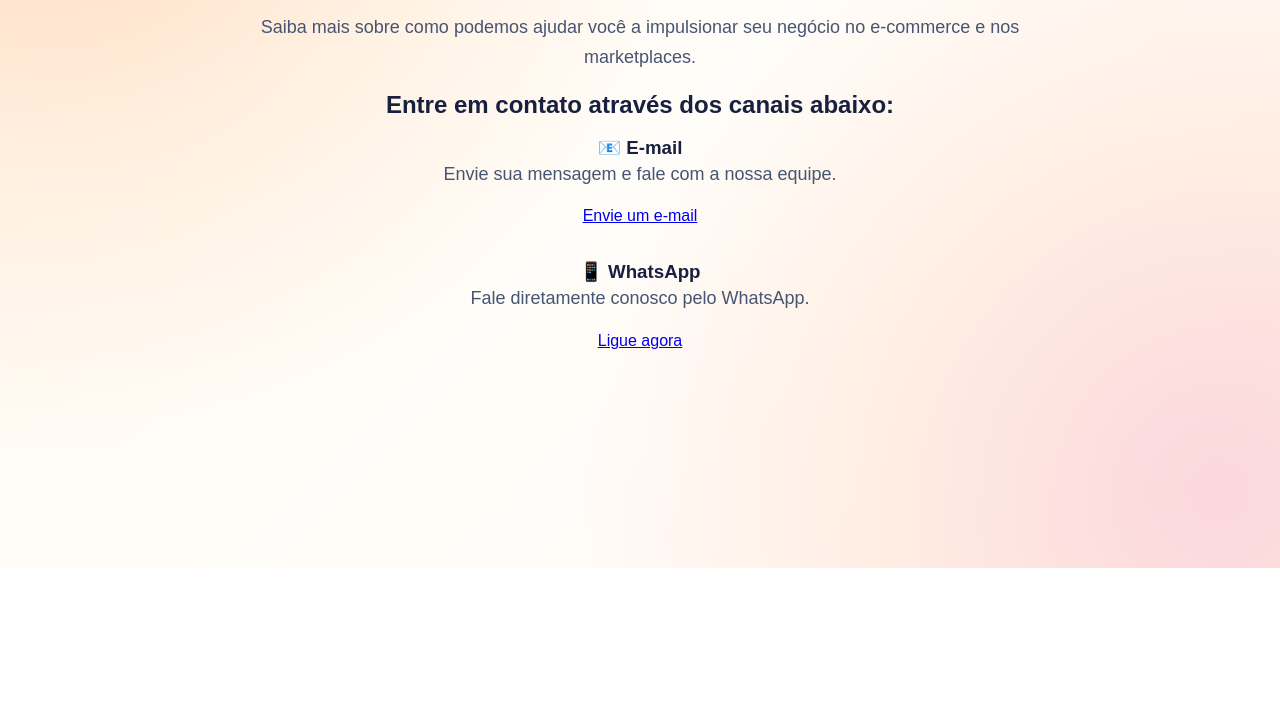
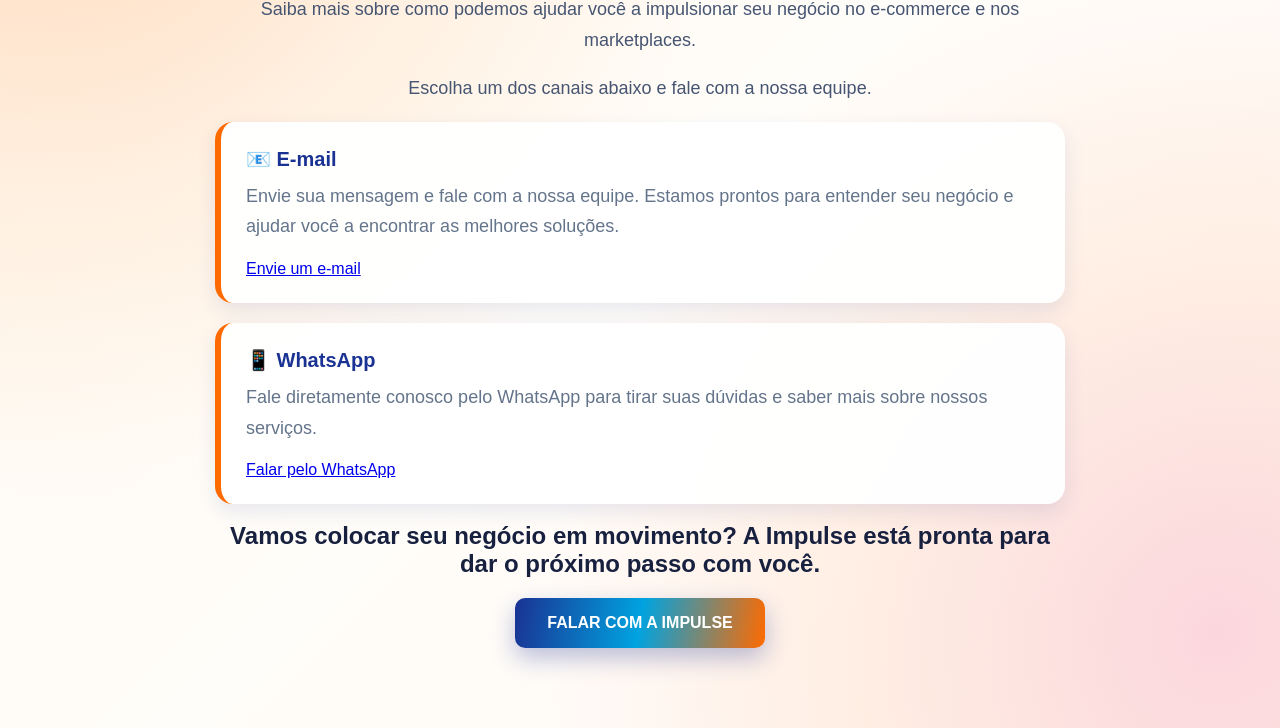
Before and after one commit to juliahungriaa-max/site-impulse, a plain HTML site: page contato.html in a window 1280 px wide. Shown: the part 232-960 px from the top of the page. Before the commit the page ends 800 px from the top, so only its background shows below. Drawn offline with Linux system fonts and the light colour scheme.

Commit message:
alteracoes-fnais

```diff
--- a/contato.html
+++ b/contato.html
@@ -13,71 +13,128 @@
 <body>
 
     <header>
+
         <nav>
-            <a href="index.html"><button>INÍCIO</button></a>
-            <a href="Problemas.html"><button>PROBLEMAS</button></a>
-            <a href="comofunciona.html"><button>COMO FUNCIONA</button></a>
-            <a href="servico.html"><button>SERVIÇO</button></a>
-            <a href="sobre.html"><button>SOBRE NÓS</button></a>
-            <a href="contato.html"><button>CONTATO</button></a>
+
+            <a href="index.html">
+                <button>INÍCIO</button>
+            </a>
+
+            <a href="Problemas.html">
+                <button>PROBLEMAS</button>
+            </a>
+
+            <a href="comofunciona.html">
+                <button>COMO FUNCIONA</button>
+            </a>
+
+            <a href="servico.html">
+                <button>SERVIÇO</button>
+            </a>
+
+            <a href="sobre.html">
+                <button>SOBRE NÓS</button>
+            </a>
+
+            <a href="contato.html">
+                <button>CONTATO</button>
+            </a>
+
         </nav>
+
     </header>
 
 
     <main>
 
-        <section class="contato-introducao">
+        <!-- INTRODUÇÃO -->
 
-            <h1 class="titulo-contato">
+        <section>
+
+            <h2 class="titulo-principal">
                 Entre em contato conosco
-            </h1>
+            </h2>
 
             <p>
                 Saiba mais sobre como podemos ajudar você a
                 impulsionar seu negócio no e-commerce e nos marketplaces.
             </p>
 
+            <p>
+                Escolha um dos canais abaixo e fale com a nossa equipe.
+            </p>
+
         </section>
 
 
-        <section class="contatos">
+        <!-- CANAIS DE CONTATO -->
 
-            <h2>Entre em contato através dos canais abaixo:</h2>
-            <br>
+        <section>
 
+            <ul class="etapas">
 
-            <div class="card-contato">
+                <li>
 
                     <h3>📧 E-mail</h3>
 
                     <p>
                         Envie sua mensagem e fale com a nossa equipe.
+                        Estamos prontos para entender seu negócio
+                        e ajudar você a encontrar as melhores soluções.
                     </p>
 
                     <a href="mailto:contato@impulse.com">
                         Envie um e-mail
                     </a>
 
-            </div>
-            <br>
-<br>
-            <div class="card-contato">
+                </li>
+
+
+                <li>
 
                     <h3>📱 WhatsApp</h3>
 
                     <p>
-                    Fale diretamente conosco pelo WhatsApp.
+                        Fale diretamente conosco pelo WhatsApp
+                        para tirar suas dúvidas e saber mais
+                        sobre nossos serviços.
                     </p>
 
                     <a href="tel:+5513999999999">
-                    Ligue agora
+                        Falar pelo WhatsApp
                     </a>
 
-            </div>
+                </li>
+
+            </ul>
 
         </section>
+
+
+        <!-- FRASE FINAL -->
+
+        <section>
+
+            <br>
+
+            <h2 class="frase-final">
+                Vamos colocar seu negócio em movimento?
+                A Impulse está pronta para dar o próximo passo com você.
+            </h2>
+
+            <a href="mailto:contato@impulse.com">
+
+                <button class="botao-final">
+                    FALAR COM A IMPULSE
+                </button>
+
+            </a>
+
+        </section>
+
 
     </main>
 
 </body>
+
 </html>
```
Also changed, not shown: servico.html (+85 -21 lines), sobre.html (+73 -14 lines). Lines whose indentation alone changed are shown as unchanged.
